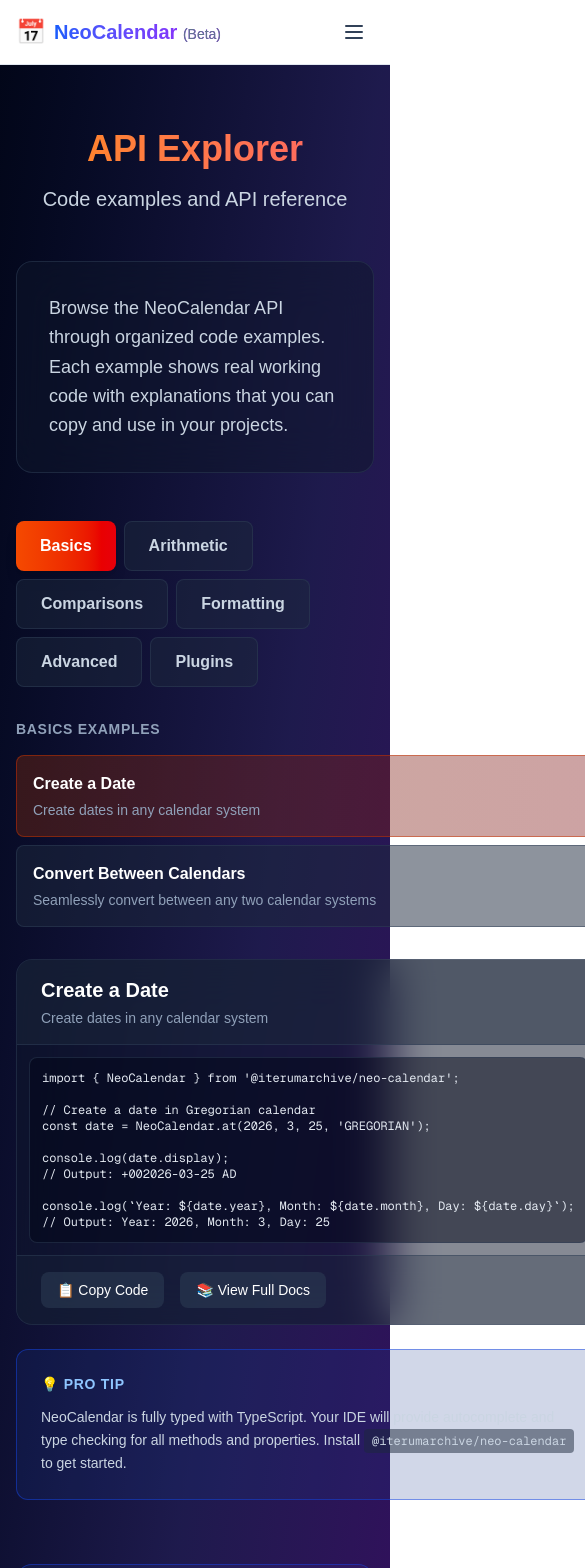
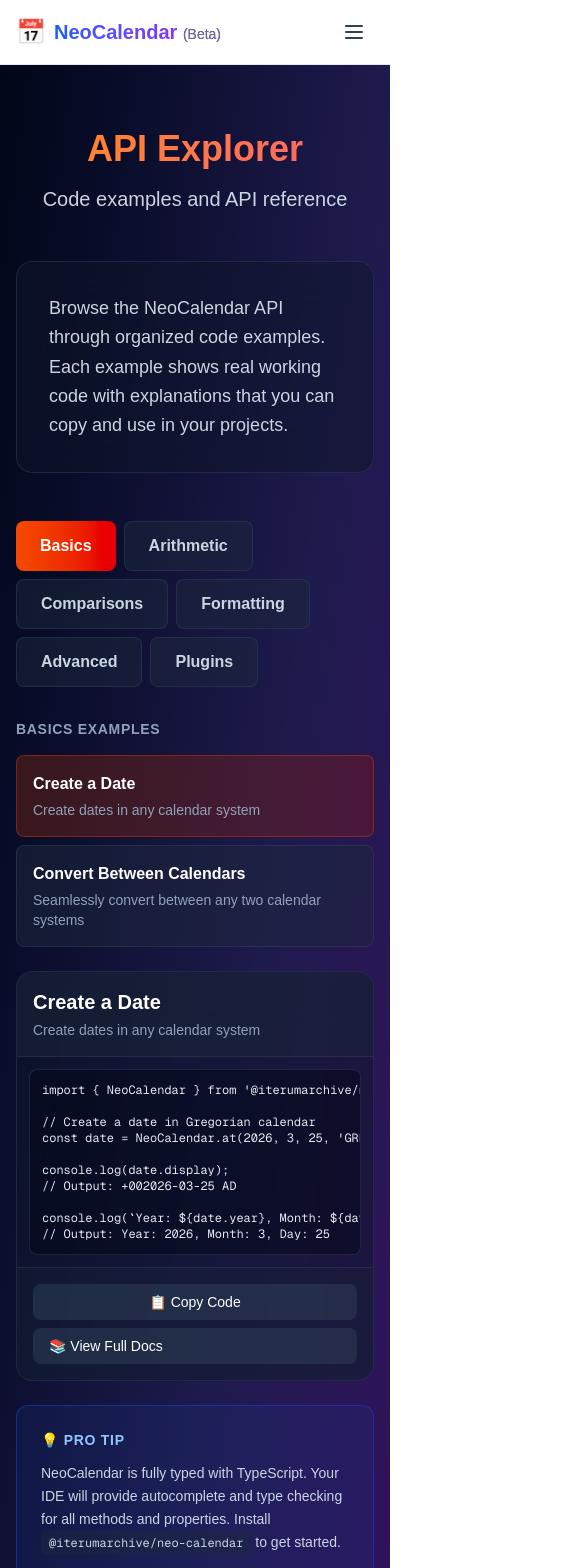
Before and after one commit to IterumArchive/neo-calendar-marketing, a Next.js app: page /api-explorer in a window 390 px wide. Shown: the top 1568 px of the page, 585 px wide, since content can reach past the window. Built offline with nearby package versions, Linux system fonts and the light colour scheme.

Commit message:
fix mobile overflow

```diff
--- a/app/api-explorer/page.tsx
+++ b/app/api-explorer/page.tsx
@@ -271,9 +271,9 @@
           ))}
         </div>
 
-        <div className="grid lg:grid-cols-3 gap-8">
+        <div className="grid lg:grid-cols-3 gap-6 lg:gap-8">
           {/* Example List */}
-          <div className="lg:col-span-1 space-y-2">
+          <div className="lg:col-span-1 space-y-2 min-w-0">
             <h3 className="text-sm font-semibold text-slate-400 uppercase tracking-wider mb-4">
               {activeCategory} Examples
             </h3>
@@ -298,9 +298,9 @@
           </div>
 
           {/* Code Display */}
-          <div className="lg:col-span-2">
+          <div className="lg:col-span-2 min-w-0">
             <div className="bg-slate-900/50 backdrop-blur-xl border border-slate-700/50 rounded-2xl overflow-hidden">
-              <div className="bg-slate-800/50 border-b border-slate-700/50 px-6 py-4">
+              <div className="bg-slate-800/50 border-b border-slate-700/50 px-4 sm:px-6 py-4">
                 <h2 className="text-xl font-bold text-white">
                   {selectedExample.title}
                 </h2>
@@ -309,14 +309,14 @@
                 </p>
               </div>
 
-              <div className="p-3 sm:p-6">
-                <pre className="text-xs sm:text-sm text-slate-200 overflow-x-auto bg-slate-950/50 rounded-lg p-3 sm:p-6 border border-slate-700/50">
-                  <code>{selectedExample.code}</code>
+              <div className="p-3 sm:p-6 overflow-hidden">
+                <pre className="text-xs sm:text-sm text-slate-200 overflow-x-auto bg-slate-950/50 rounded-lg p-3 sm:p-6 border border-slate-700/50 max-w-full">
+                  <code className="block">{selectedExample.code}</code>
                 </pre>
               </div>
 
-              <div className="bg-slate-800/30 border-t border-slate-700/50 px-6 py-4">
-                <div className="flex gap-4">
+              <div className="bg-slate-800/30 border-t border-slate-700/50 px-4 sm:px-6 py-4">
+                <div className="flex flex-col sm:flex-row gap-2 sm:gap-4">
                   <button className="px-4 py-2 bg-slate-700/50 hover:bg-slate-600/50 text-white rounded-lg transition text-sm">
                     📋 Copy Code
                   </button>
--- a/app/converter/page.tsx
+++ b/app/converter/page.tsx
@@ -235,10 +235,10 @@
             </p>
           </div>
 
-          <div className="grid lg:grid-cols-3 gap-8">
+          <div className="grid lg:grid-cols-3 gap-6 lg:gap-8">
             {/* Source Panel */}
             <div className="lg:col-span-1">
-              <div className="bg-slate-900/50 backdrop-blur-xl border border-slate-700/50 rounded-2xl p-6 sticky top-8">
+              <div className="bg-slate-900/50 backdrop-blur-xl border border-slate-700/50 rounded-2xl p-4 sm:p-6 sticky top-8">
                 <h2 className="text-xl font-bold text-white mb-6 flex items-center gap-2">
                   <span className="text-2xl">📥</span> Source Date
                 </h2>
@@ -310,7 +310,7 @@
                     <div className="text-xs text-slate-400 mb-1">
                       {sourceCalendarObj.icon} {sourceCalendarObj.name}
                     </div>
-                    <div className="text-lg font-mono font-bold text-white">
+                    <div className="text-base sm:text-lg font-mono font-bold text-white break-all">
                       {year.toString().padStart(4, "0")}-
                       {month.toString().padStart(2, "0")}-
                       {day.toString().padStart(2, "0")}
@@ -330,7 +330,7 @@
                     <div className="text-xs text-purple-300 mb-1">
                       Julian Day Number (JDN)
                     </div>
-                    <div className="text-xl font-mono font-bold text-purple-200">
+                    <div className="text-lg sm:text-xl font-mono font-bold text-purple-200 break-all">
                       {sourceJdn}
                     </div>
                     <div className="text-xs text-slate-400 mt-2">
@@ -483,7 +483,7 @@
                                     {result.error}
                                   </div>
                                 ) : (
-                                  <div className="text-xl font-mono font-bold text-white">
+                                  <div className="text-base sm:text-lg md:text-xl font-mono font-bold text-white break-all">
                                     {result.display}
                                   </div>
                                 )}
--- a/app/dashboard/page.tsx
+++ b/app/dashboard/page.tsx
@@ -509,6 +509,7 @@
                 <h4 className="text-sm font-semibold text-indigo-300 mb-3">
                   Calendar Epochs & Historical Names
                 </h4>
+                <div className="overflow-x-auto -mx-4 px-4">
                 <table className="w-full text-xs">
                   <thead>
                     <tr className="border-b border-indigo-700/30">
@@ -600,6 +601,7 @@
                     </tr>
                   </tbody>
                 </table>
+                </div>
               </div>
             </div>
 
--- a/app/inspector/page.tsx
+++ b/app/inspector/page.tsx
@@ -177,9 +177,9 @@
             </div>
           </div>
 
-          <div className="grid lg:grid-cols-2 gap-8">
+          <div className="grid lg:grid-cols-2 gap-6 lg:gap-8">
             {/* JDN to Date */}
-            <div className="bg-slate-900/50 backdrop-blur-xl border border-slate-700/50 rounded-2xl p-8">
+            <div className="bg-slate-900/50 backdrop-blur-xl border border-slate-700/50 rounded-2xl p-4 sm:p-6 lg:p-8">
               <h2 className="text-2xl font-bold text-white mb-6 flex items-center gap-2">
                 <span className="text-3xl">🔍</span> JDN → Date Lookup
               </h2>
@@ -188,18 +188,18 @@
                 <label className="block text-sm font-medium text-slate-300 mb-2">
                   Julian Day Number
                 </label>
-                <div className="flex gap-3">
+                <div className="flex flex-col sm:flex-row gap-2 sm:gap-3">
                   <input
                     type="text"
                     value={jdnInput}
                     onChange={e => setJdnInput(e.target.value)}
                     onKeyPress={e => e.key === "Enter" && handleJdnLookup()}
                     placeholder="2461127"
-                    className="flex-1 px-4 py-3 bg-slate-800/50 border border-slate-700/50 rounded-lg text-white focus:ring-2 focus:ring-cyan-500 focus:border-transparent font-mono text-lg"
+                    className="flex-1 px-3 sm:px-4 py-2 sm:py-3 bg-slate-800/50 border border-slate-700/50 rounded-lg text-white focus:ring-2 focus:ring-cyan-500 focus:border-transparent font-mono text-base sm:text-lg"
                   />
                   <button
                     onClick={handleJdnLookup}
-                    className="px-6 py-3 bg-gradient-to-r from-cyan-600 to-blue-600 text-white font-semibold rounded-lg hover:from-cyan-500 hover:to-blue-500 transition-all shadow-lg hover:shadow-xl"
+                    className="px-4 sm:px-6 py-2 sm:py-3 bg-gradient-to-r from-cyan-600 to-blue-600 text-white font-semibold rounded-lg hover:from-cyan-500 hover:to-blue-500 transition-all shadow-lg hover:shadow-xl whitespace-nowrap"
                   >
                     Lookup
                   </button>
@@ -238,7 +238,7 @@
                               <div className="text-sm font-semibold text-slate-400">
                                 {name}
                               </div>
-                              <div className="text-lg font-mono font-bold text-white group-hover:text-cyan-400 transition-colors">
+                              <div className="text-base sm:text-lg font-mono font-bold text-white group-hover:text-cyan-400 transition-colors break-all">
                                 {jdnResults[id]}
                               </div>
                             </div>
@@ -255,7 +255,7 @@
                   <h3 className="text-sm font-semibold text-purple-300 mb-3 uppercase tracking-wider">
                     Metadata (Gregorian Reference)
                   </h3>
-                  <div className="grid grid-cols-2 gap-3 text-sm">
+                  <div className="grid grid-cols-1 sm:grid-cols-2 gap-3 text-sm">
                     <div>
                       <span className="text-slate-400">Day of Week:</span>
                       <div className="text-white font-semibold">
@@ -286,7 +286,7 @@
             </div>
 
             {/* Date to JDN */}
-            <div className="bg-slate-900/50 backdrop-blur-xl border border-slate-700/50 rounded-2xl p-8">
+            <div className="bg-slate-900/50 backdrop-blur-xl border border-slate-700/50 rounded-2xl p-4 sm:p-6 lg:p-8">
               <h2 className="text-2xl font-bold text-white mb-6 flex items-center gap-2">
                 <span className="text-3xl">📅</span> Date → JDN Conversion
               </h2>
@@ -361,7 +361,7 @@
                     <div className="text-xs font-semibold text-cyan-300 uppercase tracking-wider mb-2">
                       Julian Day Number
                     </div>
-                    <div className="text-4xl font-mono font-bold text-transparent bg-gradient-to-r from-cyan-400 to-blue-400 bg-clip-text">
+                    <div className="text-2xl sm:text-3xl md:text-4xl font-mono font-bold text-transparent bg-gradient-to-r from-cyan-400 to-blue-400 bg-clip-text break-all">
                       {dateJdn}
                     </div>
                   </div>
@@ -372,21 +372,21 @@
                         Date Information
                       </h3>
                       <div className="space-y-3 text-sm">
-                        <div className="flex justify-between">
+                        <div className="flex flex-col sm:flex-row sm:justify-between gap-1">
                           <span className="text-slate-400">Display:</span>
-                          <span className="text-white font-mono">
+                          <span className="text-white font-mono break-all text-xs sm:text-sm">
                             {dateMetadata.display}
                           </span>
                         </div>
-                        <div className="flex justify-between">
+                        <div className="flex flex-col sm:flex-row sm:justify-between gap-1">
                           <span className="text-slate-400">Era:</span>
                           <span className="text-white font-semibold">
                             {dateMetadata.era || "N/A"}
                           </span>
                         </div>
-                        <div className="flex justify-between">
+                        <div className="flex flex-col sm:flex-row sm:justify-between gap-1">
                           <span className="text-slate-400">Calendar Type:</span>
-                          <span className="text-white font-semibold">
+                          <span className="text-white font-semibold break-words">
                             {calendar}
                           </span>
                         </div>
```
